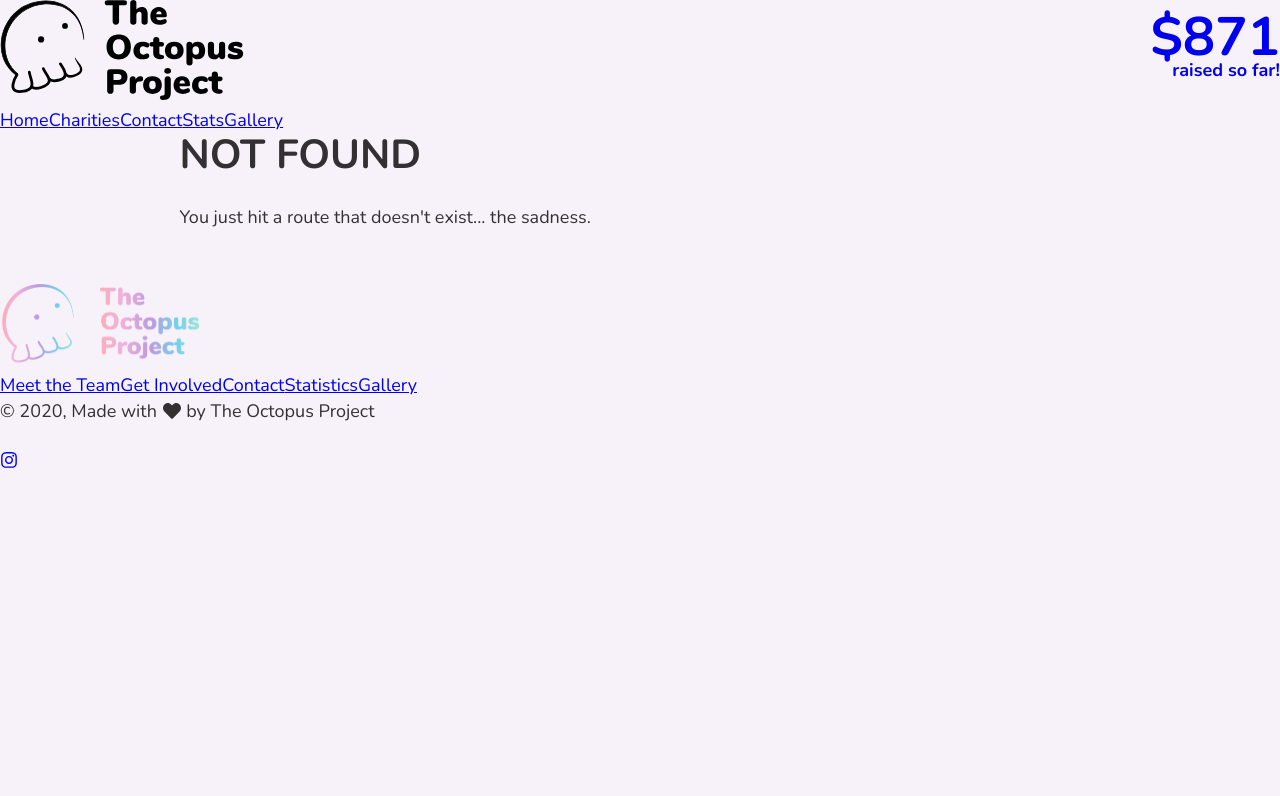
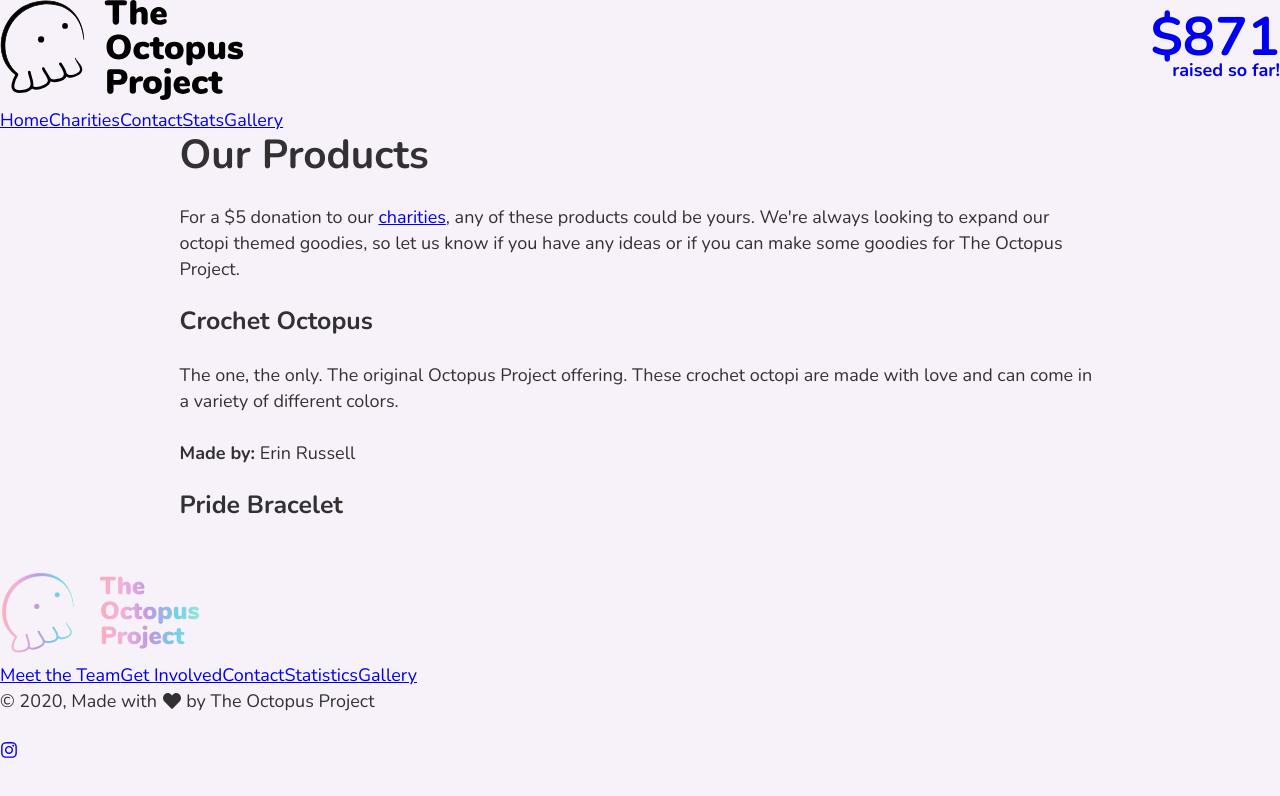
Before and after one commit to lucasgrinspan/the-octopus-project, a Gatsby site: page /products in a window 1280 px wide. Before the commit this address had no page. Built offline with nearby package versions, Linux system fonts and the light colour scheme; Gatsby itself is replaced by a stand-in of ours.

Commit message:
added products file

```diff
--- a/src/pages/ledger.js
+++ b/src/pages/ledger.js
@@ -6,7 +6,6 @@ import { DONATIONS } from "../data/donations"
 import "../css/ledger.css"
 
 const LedgerPage = () => {
-    // const [tableData, setTableData] = useState(DONATIONS)
     const [sort, setSort] = useState({ col: "date", down: true })
 
     const sortTable = col => {
@@ -71,7 +70,7 @@ const LedgerPage = () => {
             <h1>Ledger</h1>
             <p>
                 There have been {DONATIONS.length} total donations. Thank you
-                for all!
+                all!
             </p>
             <div style={{ overflow: "scroll" }}>
                 <table id="ledger">
--- /dev/null
+++ b/src/pages/products.js
@@ -0,0 +1,32 @@
+import React from "react"
+import Layout from "../components/layout"
+import SEO from "../components/seo"
+import { Link } from "gatsby"
+
+const ProductsPage = () => {
+    return (
+        <Layout>
+            <SEO title="Products" />
+            <h1>Our Products</h1>
+            <p>
+                For a $5 donation to our <Link to="/charities/">charities</Link>
+                , any of these products could be yours. We're always looking to
+                expand our octopi themed goodies, so let us know if you have any
+                ideas or if you can make some goodies for The Octopus Project.
+            </p>
+            <h3>Crochet Octopus</h3>
+            <p>
+                The one, the only. The original Octopus Project offering. These
+                crochet octopi are made with love and can come in a variety of
+                different colors.
+            </p>
+            <p>
+                <strong>Made by:</strong> Erin Russell
+            </p>
+            <h3>Pride Bracelet</h3>
+            <p></p>
+        </Layout>
+    )
+}
+
+export default ProductsPage
```
